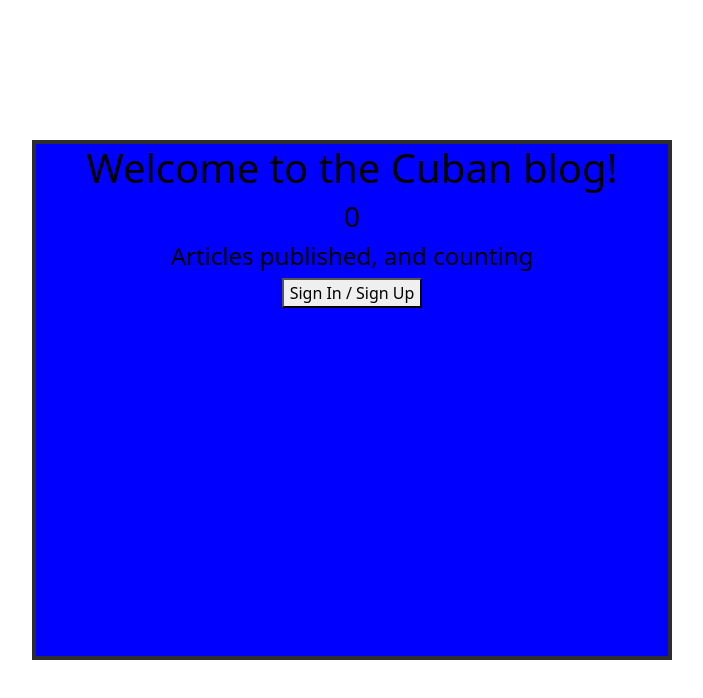
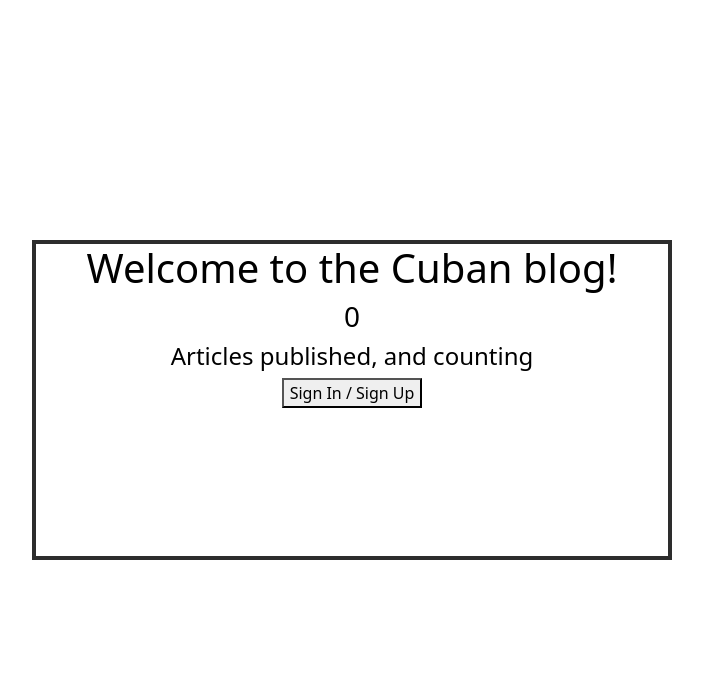
Before and after one commit to curiousmockingbird/blog-front-end, a React (Create React App) app: page / in a window 1280 px wide. Shown: the top 698 px of the page, without its empty margins (288-991 px from the left). Built offline with nearby package versions, Linux system fonts and the light colour scheme; no server answers.

Commit message:
WIP: Organizing components within BlogControl.js

```diff
--- a/src/components/BlogControl.js
+++ b/src/components/BlogControl.js
@@ -1,13 +1,13 @@
-import React from "react";
 import axios  from 'axios';
-import { Link } from 'react-router-dom';
-import { useState, useEffect } from 'react';
+import { React, useState, useEffect } from 'react';
 import useUser from './../hooks/useUser';
 import Welcome from './Welcome';
+import Prompt from './Prompt';
+import Nav from './Nav';
 
 const BlogControl = () => {
   const [articleCount, setArticleCount] = useState(0);
-  const { user, isLoading } = useUser();
+  const { user } = useUser();
 
   useEffect(() => {
     const loadArticleCount = async () => {
@@ -26,23 +26,15 @@ const BlogControl = () => {
 
   if (!user) {
     return (
-      <section className='container'>
-      <div className="test">
-        <h1> Welcome to the Cuban blog!</h1>
-        <h3>{articleCount}</h3>
-        <h4>Articles published, and counting</h4>
-        <ul>
-          <li>
-            <Link to='/sign-in'>{<button>Sign In / Sign Up</button>}</Link>
-          </li>
-        </ul>
-      </div>
-      </section>
+    <Prompt articleCount={articleCount}/>
     )
   } else if (user) {
 
     return (
-      <Welcome userEmail={user.email} />
+      <>
+    <Welcome userEmail={user.email} />
+    <Nav />
+    </>
     )
   }
 }
--- /dev/null
+++ b/src/components/Nav.js
@@ -0,0 +1,14 @@
+import React from 'react';
+import { Link } from 'react-router-dom';
+import './../css/output.css';
+
+const Nav = () => {
+  return (
+    <nav>
+      <Link to="/">Home</Link>
+      <Link to="/about">About</Link>
+    </nav>
+  )
+}
+
+export default Nav;
--- /dev/null
+++ b/src/components/Prompt.js
@@ -0,0 +1,25 @@
+import PropertyType from "prop-types";
+import { Link } from 'react-router-dom';
+import './../css/output.css';
+
+const Prompt = (props) => {
+  return (
+    <section className='container'>
+    <div className="test">
+      <h1> Welcome to the Cuban blog!</h1>
+      <h3>{props.articleCount}</h3>
+      <h4>Articles published, and counting</h4>
+      <ul>
+        <li>
+          <Link to='/sign-in'>{<button>Sign In / Sign Up</button>}</Link>
+        </li>
+      </ul>
+    </div>
+    </section>
+  )
+}
+Prompt.prototype = {
+  articleCount: PropertyType.number.isRequired
+};
+
+export default Prompt;
--- a/src/components/SignIn.js
+++ b/src/components/SignIn.js
@@ -1,5 +1,5 @@
 import React from "react";
-import './../css/SignIn.css';
+import './../css/output.css';
 import { Link, useNavigate } from 'react-router-dom';
 import { useState } from 'react';
 import { getAuth, signInWithEmailAndPassword } from 'firebase/auth';
--- a/src/components/SignUp.js
+++ b/src/components/SignUp.js
@@ -1,4 +1,4 @@
-import './../css/SignIn.css';
+import './../css/output.css';
 import { Link, useNavigate } from 'react-router-dom';
 import { useState } from 'react';
 import { getAuth, createUserWithEmailAndPassword } from 'firebase/auth';
--- a/src/components/Welcome.js
+++ b/src/components/Welcome.js
@@ -1,5 +1,5 @@
 import { useState } from 'react';
-import './../css/LogInHeader.css';
+import './../css/output.css';
 import { signOut } from 'firebase/auth';
 import { auth } from './../firebase.js';
 import PropTypes from "prop-types";
@@ -17,7 +17,7 @@ const Welcome = (props) => {
   }
 
   return (
-    <section className='container'>
+    <section className='container' id='welcome'>
     <div className="test">
       <h1> Welcome<br></br>{props.userEmail}!</h1>
       <h1>Sign Out</h1>
--- a/src/css/LogInHeader.css
+++ /dev/null
@@ -1,35 +0,0 @@
-.test {
-  text-align: center;
-  color: black;
-  width: 50vw;
-  background-color: blue;
-}
-
-
-.test ul {
-  list-style: none;
-  padding: 0%;
-}
-
-.test a {
-  text-decoration: none;
-  color: black;
-}
-
-.test a:link {
-  text-decoration: none;
-}
-
-section {
-  width: auto;
-  /* border: 4px solid #2d2d2d; */
-  display: flex;
-  align-items: center;
-  justify-content: center;
-  height: 100vh;
-}
-
-section div {
-  border: 4px solid #2d2d2d;
-  height: 40vh;
-}
--- /dev/null
+++ b/src/css/input.scss
@@ -0,0 +1,37 @@
+$font-stack: Helvetica, sans-serif;
+$primary-color: #333;
+
+.test {
+  text-align: center;
+  color: black;
+  width: 50vw;
+
+  ul {
+    list-style: none;
+    padding: 0;
+    margin: 0;
+  }
+
+  a {
+    color: $primary-color;
+    text-decoration: none;
+  }
+
+  a:link {
+    text-decoration: none;
+  }
+}
+
+section {
+  width: auto;
+  /* border: 4px solid #2d2d2d; */
+  display: flex;
+  align-items: center;
+  justify-content: center;
+  height: 100vh;
+
+  div {
+    border: 4px solid #2d2d2d;
+    height: 40vh;
+  }
+}
--- a/src/css/SignIn.css
+++ b/src/css/output.css
@@ -1,19 +1,17 @@
 .test {
   text-align: center;
   color: black;
+  width: 50vw;
 }
-
-
 .test ul {
   list-style: none;
-  padding: 0%;
+  padding: 0;
+  margin: 0;
 }
-
 .test a {
+  color: #333;
   text-decoration: none;
-  color: black;
 }
-
 .test a:link {
   text-decoration: none;
 }
@@ -26,9 +24,9 @@ section {
   justify-content: center;
   height: 100vh;
 }
-
 section div {
   border: 4px solid #2d2d2d;
-  height: 65vh;
-  width: 40vw;
+  height: 40vh;
 }
+
+/*# sourceMappingURL=output.css.map */
```
Also changed, not shown: 1 other file (tests, documents, lock files or other folders).
